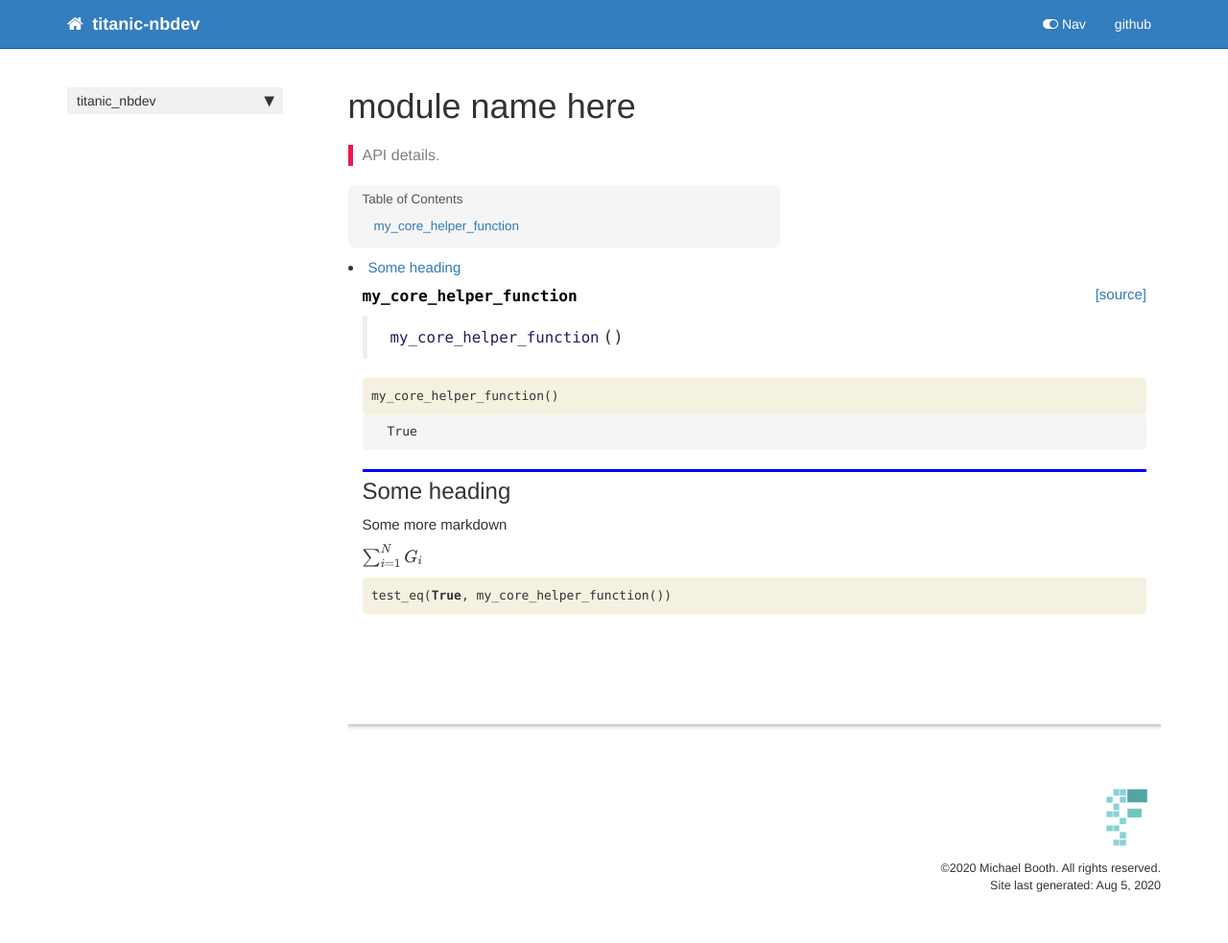
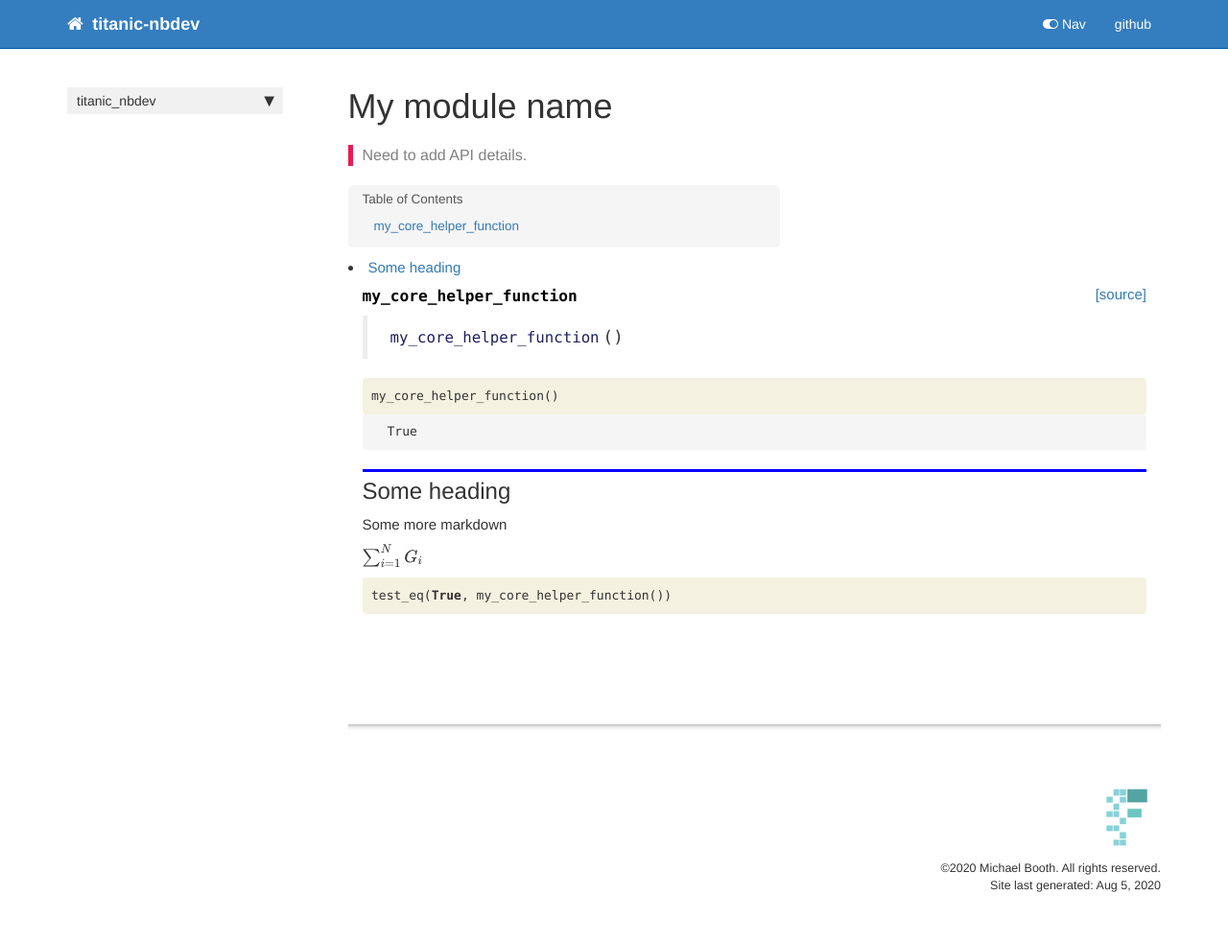
Before and after one commit to Mjboothaus/titanic_nbdev, a Jekyll site: the page built from docs/core.html, in a window 1280 px wide. Shown: the whole page at 96% size. Built offline with Jekyll 4.4.1, drawn with Linux system fonts in a browser that asks for light colours; nearby versions of some CDN libraries; comment, search, counter and statistics services are not loaded.

Commit message:
Rebuild docs

```diff
--- a/docs/_data/sidebars/home_sidebar.yml
+++ b/docs/_data/sidebars/home_sidebar.yml
@@ -10,7 +10,7 @@ entries:
       title: Overview
       url: /
     - output: web,pdf
-      title: module name here
+      title: 'My module name #1'
       url: /core
     output: web
     title: titanic_nbdev
--- a/docs/core.html
+++ b/docs/core.html
@@ -1,12 +1,12 @@
 ---
 
-title: module name here
+title: My module name #1
 
 keywords: fastai
 sidebar: home_sidebar
 
-summary: "API details."
-description: "API details."
+summary: "Need to add API details."
+description: "Need to add API details."
 ---
 <!--
 
--- a/docs/sidebar.json
+++ b/docs/sidebar.json
@@ -1,6 +1,6 @@
 {
   "titanic_nbdev": {
     "Overview": "/",
-    "module name here": "/core"
+    "My module name #1": "/core"
   }
 }
```
